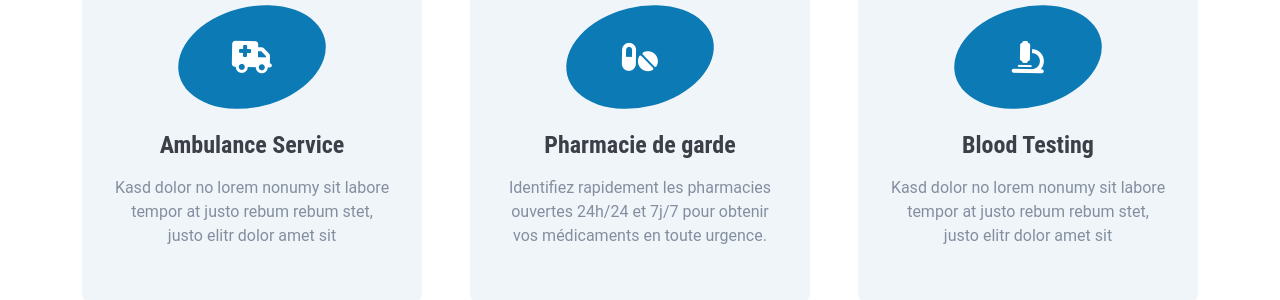
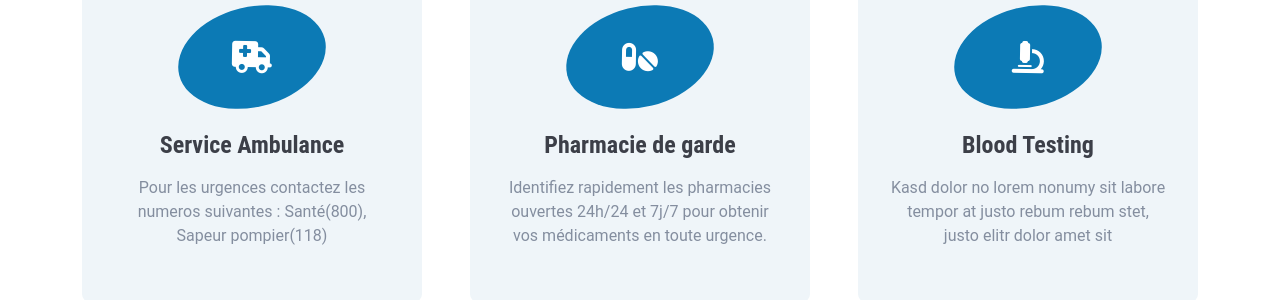
Before and after one commit to 70-DIDIER/hopspital-v2, a React (Vite) app: page /service in a window 1280 px wide. Shown: the part 800-1100 px from the top of the page. Built offline with nearby package versions, Linux system fonts and the light colour scheme.

Commit message:
mise à jours de certain fichier

```diff
--- a/src/pages/Service.jsx
+++ b/src/pages/Service.jsx
@@ -1,7 +1,7 @@
 import { Link } from "react-router-dom";
 
-export default function Service(){
-    return(
+export default function Service() {
+  return (
     <>
       <>
         <div className="container-fluid py-5">
@@ -65,10 +65,10 @@ export default function Service(){
                   <div className="service-icon mb-4">
                     <i className="fa fa-2x fa-ambulance text-white" />
                   </div>
-            <h4 className="mb-3">Ambulance Service</h4>
+                  <h4 className="mb-3">Service Ambulance</h4>
                   <p className="m-0">
-              Kasd dolor no lorem nonumy sit labore tempor at justo rebum rebum
-              stet, justo elitr dolor amet sit
+                    Pour les urgences contactez les numeros suivantes :
+                   Santé(800), Sapeur pompier(118)
                   </p>
                   <a className="btn btn-lg btn-primary rounded-pill" href="">
                     <i className="bi bi-arrow-right" />
```
Lines whose indentation alone changed are shown as unchanged.
